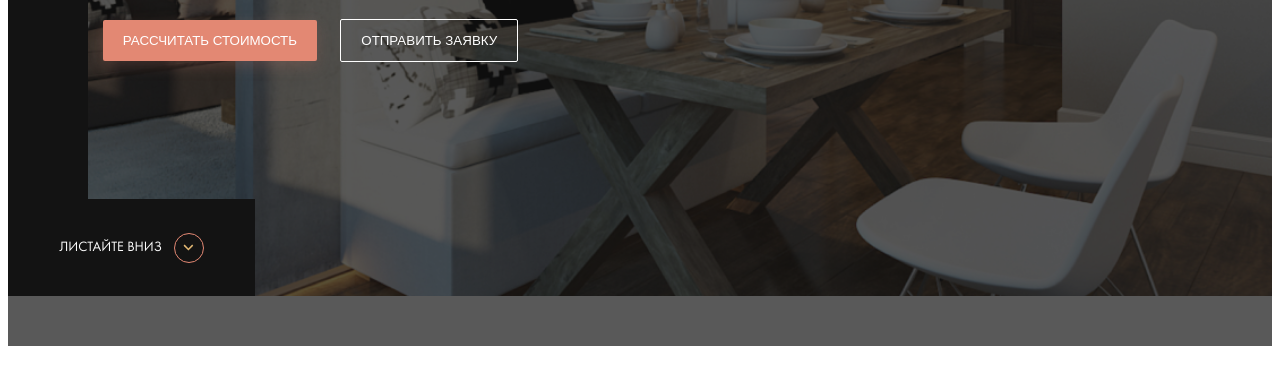
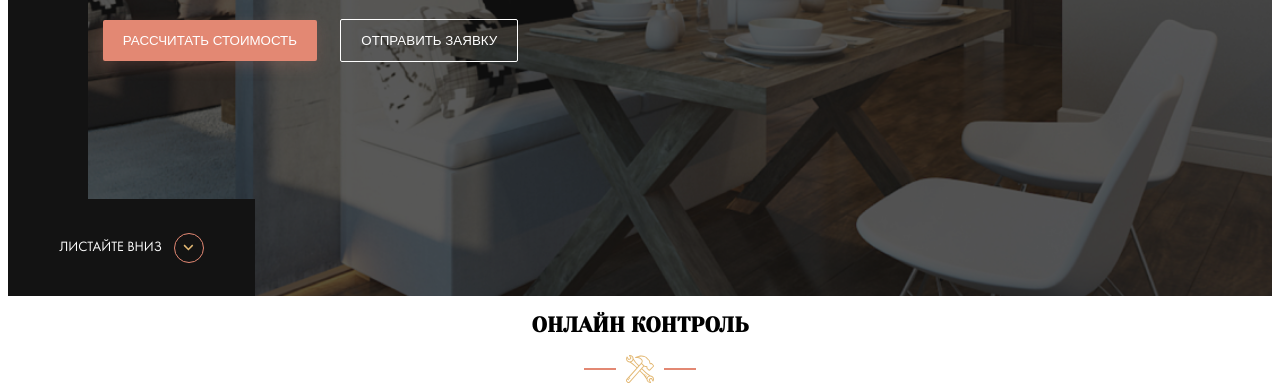
Before and after one commit to EvgeniyaKalit/project-site, a website: page index.html in a window 1280 px wide. Shown: the part 512-903 px from the top of the page. Before the commit the page ends 858 px from the top, so only its background shows below. Drawn offline with Linux system fonts and the light colour scheme; files whose address does not match are found by name; a web font is replaced by a local one.

Commit message:
feat: add control section & move body sections in settings.sass

```diff
--- a/index.html
+++ b/index.html
@@ -62,6 +62,20 @@
       <a href="#" class="hero__scroll-down">листайте вниз</a>
       <!-- кнопка слева внизу на главной картинке -->
     </section>
+    <section class="section control">
+      <div class="container">
+        <div class="section-title">
+          <h2 class="section-title__heading">Онлайн контроль</h2>
+          <!-- /.section-title__heading -->
+          <div class="section-title__image">
+            <img src="img/Video.svg" alt="video">
+          </div>
+          <!-- /.section-title__image -->
+        </div>
+        <!-- /.section-title -->
+      </div>
+      <!-- /.container -->
+    </section>
   </main>
 </body>
 
--- /dev/null
+++ b/sass/_settings.sass
@@ -0,0 +1,22 @@
+*, *:before, *:after
+  box-sizing: border-box
+
+body
+  font-family: 'Futura Book', san-serif
+  font-size: 14px
+
+.section
+  &-title
+    text-align: center
+    text-transform: uppercase
+    font-family: 'Yeseva One', cursive
+    &__image
+      display: flex
+      justify-content: center
+      align-items: center
+      &::before, &::after
+        content: ''
+        width: 32px
+        height: 2px
+        background-color: $primary
+        margin: 0 10px
--- a/sass/style.sass
+++ b/sass/style.sass
@@ -2,12 +2,7 @@
 @import  'variables'
 @import  'interface'
 @import  'grid'
+@import  'settings'
 @import  'templates/header'
 @import  'templates/hero'
-
-*, *:before, *:after
-  box-sizing: border-box
-
-body
-  font-family: 'Futura Book', san-serif
-  font-size: 14px
+@import  'templates/control'
--- a/sass/templates/_header.sass
+++ b/sass/templates/_header.sass
@@ -21,13 +21,11 @@
   &__item
    color: $light
    text-decoration: none
-   text-transformcolor: uppercase
+   text-transform: uppercase
    margin-right: 40px
    transition: color 0.2s
-
-a:hover
+  &:hover
    color: $primary
-
 
 .phone
   color: $primary
--- a/sass/templates/_hero.sass
+++ b/sass/templates/_hero.sass
@@ -10,6 +10,8 @@
   &:before
     content: ''
     position: absolute
+    top: 0
+    left: 0
     width: 100%
     height: 100%
     background-color: rgba($dark, 0.7)
```
Also changed, not shown: css/style.css, img/Video.svg (added), sass/templates/_control.sass (added).
